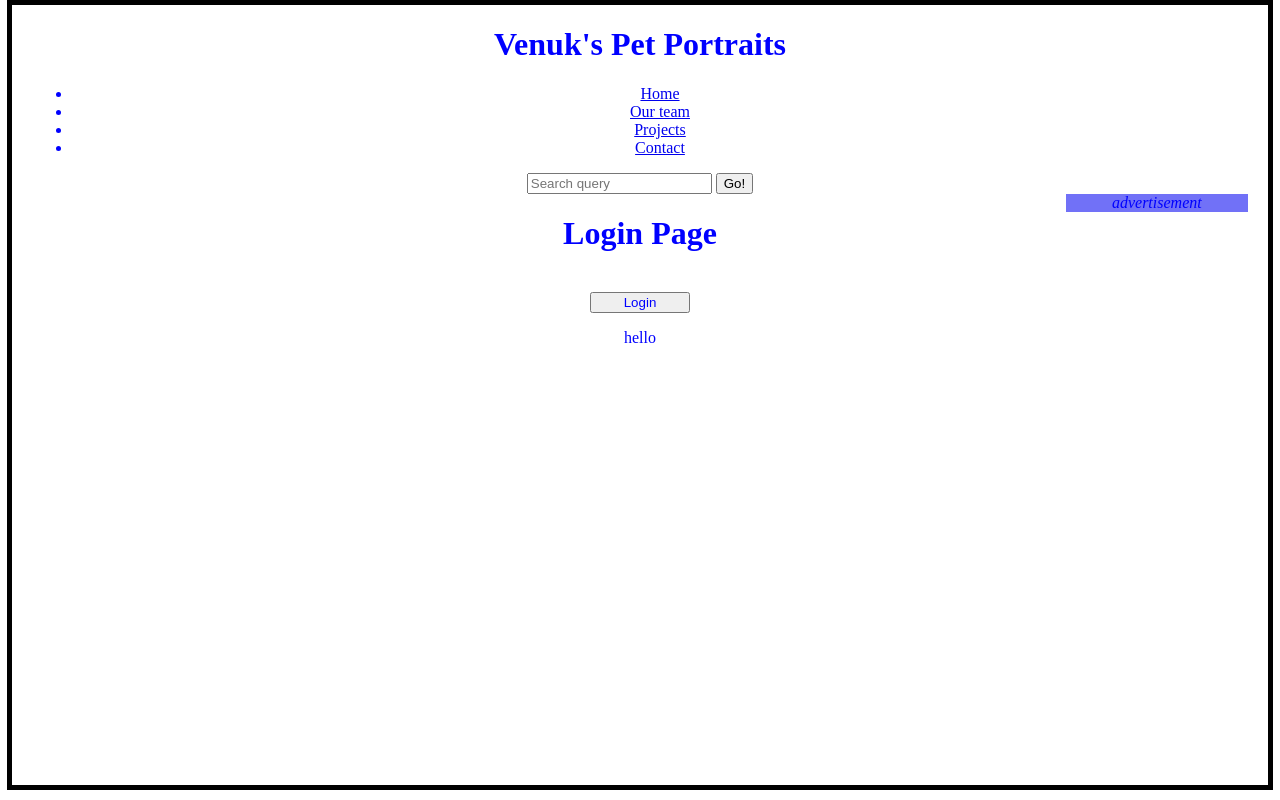
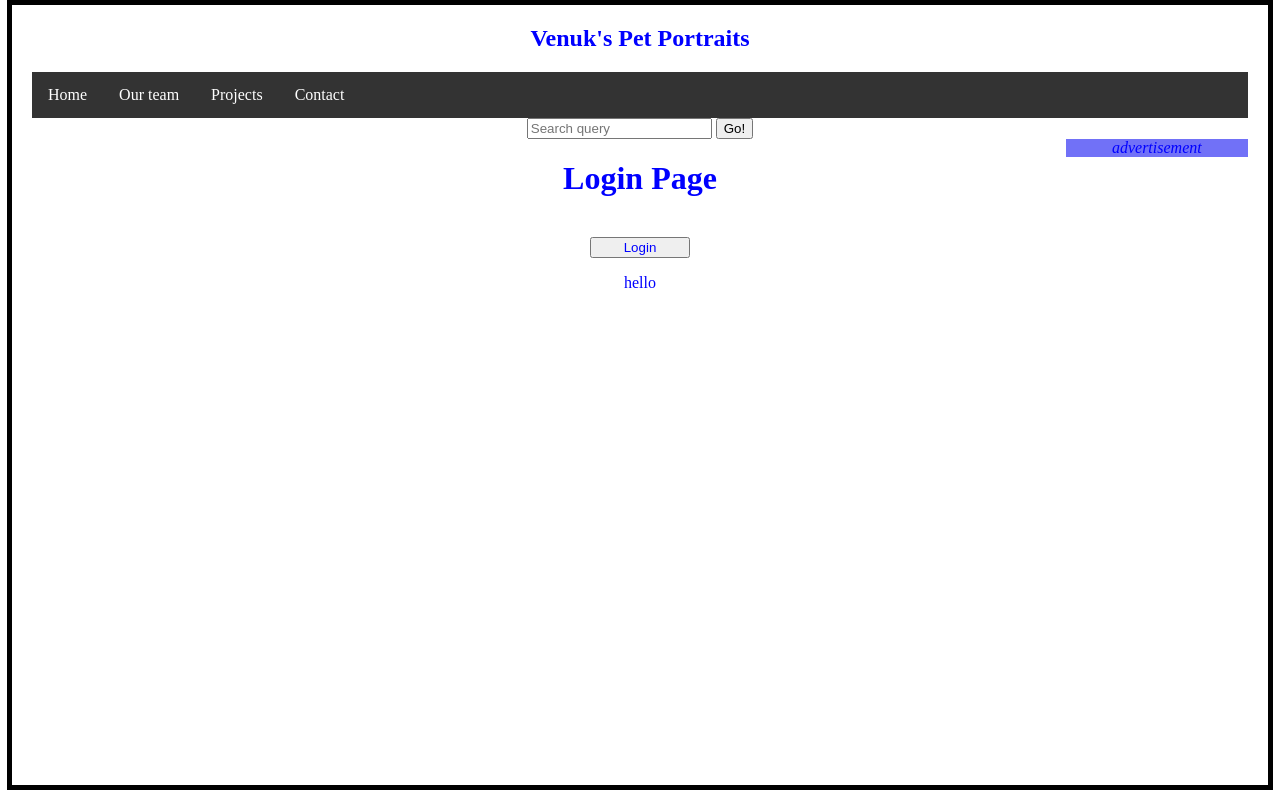
Before and after one commit to Venuk853/pet-website, a plain HTML site: page Pet Portrait Website/login.html in a window 1280 px wide. Drawn offline with Linux system fonts and the light colour scheme.

Commit message:
improvements

```diff
--- a/Pet Portrait Website/login.html
+++ b/Pet Portrait Website/login.html
@@ -6,10 +6,11 @@
     <link href="styles/styles.css" rel="stylesheet" />
   </head>
   <body>
-    <header>
-      <h1>Venuk's Pet Portraits</h1>
-    </header>
+
     <nav>
+      <header>
+        <h1>Venuk's Pet Portraits</h1>
+      </header>
       <ul>
         <li><a href="#">Home</a></li>
         <li><a href="#">Our team</a></li>
--- a/Pet Portrait Website/styles/styles.css
+++ b/Pet Portrait Website/styles/styles.css
@@ -7,6 +7,36 @@
     height:auto;
     margin:auto;
 }
+nav {
+  width: 1348;
+  height: 100;
+}
+
+ul {
+  list-style-type: none;
+  margin: 0;
+  padding: 0;
+  overflow: hidden;
+  background-color: #333;
+}
+
+li {
+  float: left;
+}
+
+li a {
+  display: block;
+  color: white;
+  text-align: center;
+  padding: 14px 16px;
+  text-decoration: none;
+}
+
+/* Change the link color to #111 (black) on hover */
+li a:hover {
+  background-color: #111;
+}
+
 body {
     min-height: 95vh;
     text-align: center;
```
